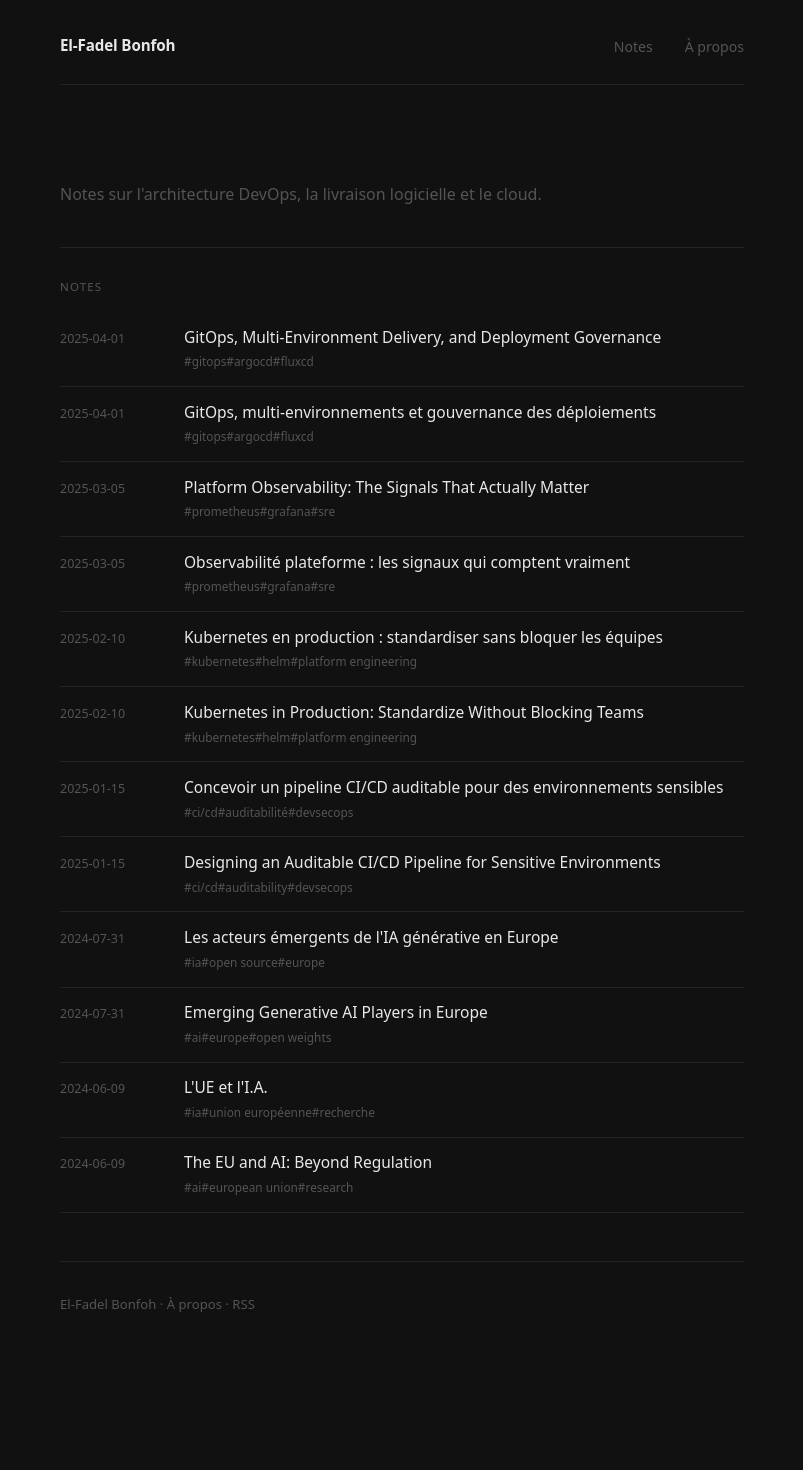
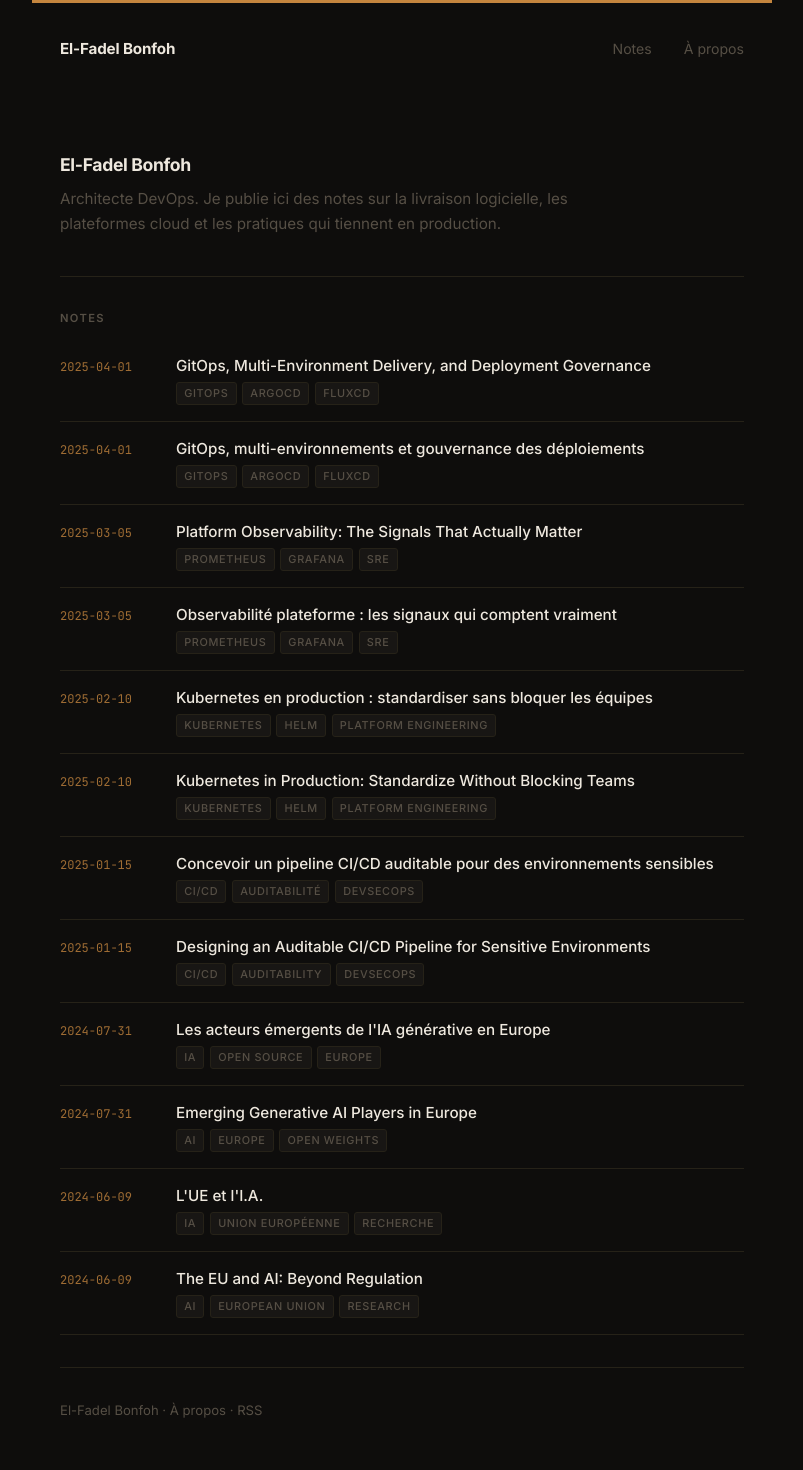
Before and after one commit to elfadel/elfadel.github.io, a Jekyll site: the page built from index.html, in a window 1280 px wide. Shown: the whole page, without its empty margins (238-1041 px from the left). Built offline with Jekyll 4.4.1, drawn with Linux system fonts in a browser that asks for light colours; before the commit the page ends 1363 px from its top, so only the background shows below that.

Commit message:
Add identity

```diff
--- a/_includes/head.html
+++ b/_includes/head.html
@@ -3,6 +3,10 @@
   <meta name="viewport" content="width=device-width, initial-scale=1.0"/>
 
   {% seo %}
+
+  <link rel="preconnect" href="https://fonts.googleapis.com"/>
+  <link rel="preconnect" href="https://fonts.gstatic.com" crossorigin/>
+  <link href="https://fonts.googleapis.com/css2?family=Inter:wght@400;500;600;700&family=JetBrains+Mono:wght@400;500&display=swap" rel="stylesheet"/>
 
   <link rel="stylesheet" href="{{ '/assets/css/main.css' | relative_url }}"/>
 
--- a/_layouts/home.html
+++ b/_layouts/home.html
@@ -3,7 +3,11 @@ layout: default
 ---
 
 <div class="home-intro">
-  <p>Notes sur l'architecture DevOps, la livraison logicielle et le cloud.</p>
+  <span class="intro-name">El-Fadel Bonfoh</span>
+  <p class="intro-bio">
+    Architecte DevOps. Je publie ici des notes sur la livraison logicielle,
+    les plateformes cloud et les pratiques qui tiennent en production.
+  </p>
 </div>
 
 <div class="notes-list">
@@ -14,7 +18,9 @@ layout: default
     <span class="note-content">
       <span class="note-title">{{ post.title }}</span>
       {% if post.tags.size > 0 %}
-      <span class="note-tags">{% for tag in post.tags %}#{{ tag | downcase }}{% unless forloop.last %} {% endunless %}{% endfor %}</span>
+      <span class="note-tags">
+        {% for tag in post.tags %}<span class="note-tag">{{ tag }}</span>{% endfor %}
+      </span>
       {% endif %}
     </span>
   </a>
--- a/assets/css/main.css
+++ b/assets/css/main.css
@@ -3,15 +3,16 @@
    =================================== */
 
 :root {
-  --bg:           #111111;
-  --surface:      #1a1a1a;
-  --border:       #232323;
-  --text:         #c4c4c4;
-  --text-strong:  #e8e8e8;
-  --text-muted:   #545454;
-  --accent:       #c89040;
-  --font:         system-ui, -apple-system, 'Segoe UI', Helvetica, Arial, sans-serif;
-  --font-mono:    ui-monospace, 'Cascadia Code', 'Source Code Pro', Menlo, monospace;
+  --bg:           #0e0d0c;
+  --surface:      #181614;
+  --border:       #262218;
+  --text:         #cac4ba;
+  --text-strong:  #eee8de;
+  --text-muted:   #564f45;
+  --accent:       #c4853e;
+  --accent-dim:   rgba(196, 133, 62, 0.12);
+  --font:         'Inter', system-ui, -apple-system, sans-serif;
+  --font-mono:    'JetBrains Mono', ui-monospace, 'Cascadia Code', monospace;
 }
 
 /* ===== Reset ===== */
@@ -23,11 +24,12 @@ body {
   background: var(--bg);
   color: var(--text);
   font-family: var(--font);
-  font-size: 17px;
+  font-size: 16.5px;
   line-height: 1.65;
   max-width: 740px;
   padding: 0 28px;
   -webkit-font-smoothing: antialiased;
+  border-top: 3px solid var(--accent);
 }
 
 a {
@@ -52,20 +54,17 @@ nav {
   align-items: center;
   justify-content: space-between;
   padding: 2rem 0 1.5rem;
-  border-bottom: 1px solid var(--border);
 }
 
 .brand {
   text-decoration: none;
   color: var(--text-strong);
-  font-weight: 600;
+  font-weight: 700;
   font-size: 0.95rem;
   letter-spacing: -0.01em;
 }
 
-.brand:hover {
-  text-decoration: none;
-}
+.brand:hover { text-decoration: none; }
 
 .nav-links {
   display: flex;
@@ -89,7 +88,7 @@ nav {
 
 /* ===== Main ===== */
 main {
-  padding: 3rem 0;
+  padding: 2rem 0;
   min-height: calc(100vh - 200px);
 }
 
@@ -106,40 +105,53 @@ footer a {
   text-decoration: none;
 }
 
-footer a:hover {
-  color: var(--text);
-}
+footer a:hover { color: var(--text); }
 
 /* ===================================
    Homepage
    =================================== */
 
 .home-intro {
-  padding: 3rem 0 2.5rem;
-  color: var(--text-muted);
-  font-size: 1rem;
+  padding: 2rem 0 2.5rem;
   border-bottom: 1px solid var(--border);
 }
 
-.home-intro p { margin: 0; }
+.home-intro .intro-name {
+  display: block;
+  font-size: 1.1rem;
+  font-weight: 700;
+  color: var(--text-strong);
+  margin-bottom: 0.5rem;
+  letter-spacing: -0.02em;
+}
+
+.home-intro .intro-bio {
+  color: var(--text-muted);
+  font-size: 0.95rem;
+  line-height: 1.6;
+  margin: 0;
+  max-width: 520px;
+}
 
 .notes-list-header {
-  font-size: 0.72rem;
+  font-size: 0.7rem;
   text-transform: uppercase;
-  letter-spacing: 0.1em;
+  letter-spacing: 0.12em;
   color: var(--text-muted);
-  padding: 1.8rem 0 1rem;
+  padding: 2rem 0 0.75rem;
+  font-weight: 600;
 }
 
 .note-row {
   display: grid;
-  grid-template-columns: 100px 1fr;
-  gap: 1.5rem;
-  align-items: baseline;
-  padding: 0.9rem 0;
+  grid-template-columns: 96px 1fr;
+  gap: 1.25rem;
+  align-items: start;
+  padding: 1rem 0;
   border-bottom: 1px solid var(--border);
   text-decoration: none;
   color: inherit;
+  transition: background 0.1s;
 }
 
 .note-row:hover .note-title {
@@ -147,29 +159,45 @@ footer a:hover {
 }
 
 .note-date {
-  color: var(--text-muted);
-  font-size: 0.78rem;
+  color: var(--accent);
+  font-size: 0.75rem;
+  font-family: var(--font-mono);
   font-variant-numeric: tabular-nums;
   white-space: nowrap;
-  line-height: 1.65;
+  padding-top: 0.18rem;
+  opacity: 0.8;
 }
 
 .note-content {
   display: flex;
   flex-direction: column;
-  gap: 0.25rem;
+  gap: 0.35rem;
 }
 
 .note-title {
   color: var(--text-strong);
-  font-size: 0.97rem;
+  font-size: 0.95rem;
+  font-weight: 500;
   line-height: 1.4;
   transition: color 0.15s;
 }
 
 .note-tags {
-  font-size: 0.74rem;
+  display: flex;
+  flex-wrap: wrap;
+  gap: 0.35rem;
+}
+
+.note-tag {
+  font-size: 0.68rem;
+  font-weight: 500;
+  text-transform: uppercase;
+  letter-spacing: 0.06em;
   color: var(--text-muted);
+  background: var(--surface);
+  border: 1px solid var(--border);
+  border-radius: 3px;
+  padding: 0.1rem 0.45rem;
 }
 
 /* ===================================
@@ -186,10 +214,11 @@ footer a:hover {
   align-items: center;
   gap: 0.4rem;
   color: var(--text-muted);
-  font-size: 0.85rem;
+  font-size: 0.82rem;
   text-decoration: none;
   margin-bottom: 2.5rem;
   transition: color 0.15s;
+  font-family: var(--font-mono);
 }
 
 .back-link:hover {
@@ -198,26 +227,32 @@ footer a:hover {
 }
 
 .article-meta {
-  font-size: 0.78rem;
-  color: var(--text-muted);
-  margin-bottom: 1rem;
+  font-size: 0.75rem;
+  font-family: var(--font-mono);
+  color: var(--accent);
+  margin-bottom: 1.25rem;
   display: flex;
   align-items: center;
   gap: 1rem;
   flex-wrap: wrap;
-  font-variant-numeric: tabular-nums;
+  opacity: 0.85;
 }
 
 .article-state {
-  text-transform: lowercase;
-  letter-spacing: 0.04em;
+  color: var(--text-muted);
+  border: 1px solid var(--border);
+  border-radius: 3px;
+  padding: 0.05rem 0.45rem;
+  font-size: 0.7rem;
+  text-transform: uppercase;
+  letter-spacing: 0.06em;
 }
 
 .article-header h1 {
-  font-size: clamp(1.5rem, 4vw, 2.1rem);
+  font-size: clamp(1.5rem, 4vw, 2rem);
   line-height: 1.2;
   color: var(--text-strong);
-  margin: 0 0 1.1rem;
+  margin: 0 0 1rem;
   font-weight: 700;
 }
 
@@ -225,26 +260,30 @@ footer a:hover {
   font-size: 1rem;
   color: var(--text-muted);
   margin: 0;
-  line-height: 1.6;
+  line-height: 1.65;
 }
 
 .tag-list {
   display: flex;
   flex-wrap: wrap;
-  gap: 0.5rem;
+  gap: 0.4rem;
   margin-top: 1.5rem;
 }
 
 .tag {
-  font-size: 0.73rem;
+  font-size: 0.68rem;
+  font-weight: 500;
+  text-transform: uppercase;
+  letter-spacing: 0.06em;
   color: var(--text-muted);
+  background: var(--surface);
   border: 1px solid var(--border);
   border-radius: 3px;
-  padding: 0.15rem 0.5rem;
+  padding: 0.1rem 0.45rem;
   text-decoration: none;
 }
 
-/* ===== Article body (markdown output) ===== */
+/* ===== Article body ===== */
 
 .article-body {
   padding: 2.5rem 0 4rem;
@@ -253,11 +292,10 @@ footer a:hover {
 }
 
 .article-body h2 {
-  font-size: 1.25rem;
-  font-weight: 600;
+  font-size: 1.2rem;
+  font-weight: 700;
   margin: 2.5rem 0 0.8rem;
   color: var(--text-strong);
-  letter-spacing: -0.01em;
 }
 
 .article-body h3 {
@@ -286,18 +324,14 @@ footer a:hover {
   color: var(--text);
 }
 
-.article-body li {
-  margin-bottom: 0.5rem;
-}
+.article-body li { margin-bottom: 0.5rem; }
 
 .article-body strong {
   color: var(--text-strong);
   font-weight: 600;
 }
 
-.article-body em {
-  font-style: italic;
-}
+.article-body em { font-style: italic; }
 
 .article-body a {
   color: var(--accent);
@@ -305,15 +339,15 @@ footer a:hover {
   text-underline-offset: 2px;
 }
 
-.article-body a:hover {
-  color: var(--text-strong);
-}
+.article-body a:hover { color: var(--text-strong); }
 
 .article-body blockquote {
   margin: 1.8rem 0;
-  padding: 0.1rem 0 0.1rem 1.4rem;
+  padding: 0.8rem 1.2rem;
   border-left: 2px solid var(--accent);
-  color: var(--text-muted);
+  background: var(--accent-dim);
+  border-radius: 0 4px 4px 0;
+  color: var(--text);
   font-style: italic;
 }
 
@@ -324,11 +358,12 @@ footer a:hover {
 
 .article-body code {
   font-family: var(--font-mono);
-  font-size: 0.85rem;
+  font-size: 0.84rem;
   background: var(--surface);
-  color: var(--text);
-  padding: 0.1rem 0.38rem;
+  color: var(--text-strong);
+  padding: 0.12rem 0.4rem;
   border-radius: 3px;
+  border: 1px solid var(--border);
 }
 
 .article-body pre {
@@ -342,6 +377,7 @@ footer a:hover {
 
 .article-body pre code {
   background: none;
+  border: none;
   padding: 0;
   font-size: 0.84rem;
   color: var(--text);
@@ -367,7 +403,7 @@ footer a:hover {
   gap: 1rem;
   padding: 2rem 0;
   border-top: 1px solid var(--border);
-  font-size: 0.85rem;
+  font-size: 0.84rem;
 }
 
 .post-nav a {
@@ -376,9 +412,7 @@ footer a:hover {
   transition: color 0.15s;
 }
 
-.post-nav a:hover {
-  color: var(--text);
-}
+.post-nav a:hover { color: var(--text); }
 
 /* ===================================
    About page
@@ -419,18 +453,16 @@ footer a:hover {
   transition: color 0.15s;
 }
 
-.about-links a:hover {
-  color: var(--text);
-}
+.about-links a:hover { color: var(--text); }
 
 .btn {
   display: inline-block;
-  padding: 0.5rem 1rem;
+  padding: 0.45rem 1rem;
   background: var(--surface);
   border: 1px solid var(--border);
   color: var(--text);
   text-decoration: none;
-  font-size: 0.85rem;
+  font-size: 0.84rem;
   border-radius: 4px;
   transition: border-color 0.15s, color 0.15s;
 }
@@ -451,20 +483,15 @@ footer a:hover {
     padding: 0 18px;
   }
 
-  nav {
-    padding: 1.5rem 0 1.2rem;
+  nav { padding: 1.5rem 0 1.2rem; }
+  .nav-links { gap: 1.25rem; }
+
+  .note-row {
+    grid-template-columns: 1fr;
+    gap: 0.4rem;
   }
 
-  .nav-links {
-    gap: 1.25rem;
-  }
+  .note-date { padding-top: 0; }
 
-  .note-row {
-    grid-template-columns: 84px 1fr;
-    gap: 1rem;
-  }
-
-  .article-header {
-    padding: 2rem 0 1.5rem;
-  }
+  .article-header { padding: 2rem 0 1.5rem; }
 }
```
